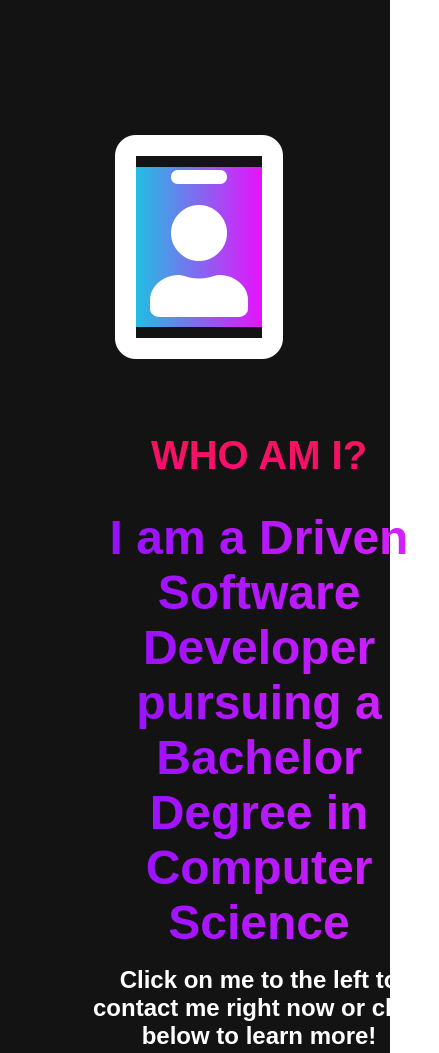
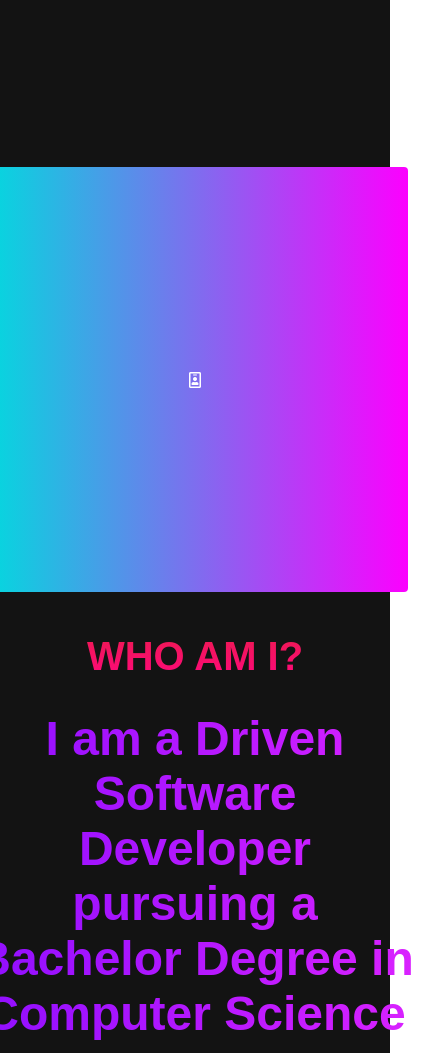
Before and after one commit to appleorch/appleorch.github.io, a plain HTML site: page index.html in a window 390 px wide. Shown: the part 900-1953 px from the top of the page, 439 px wide, since content can reach past the window. Drawn offline with Linux system fonts and the light colour scheme.

Commit message:
Fixed Mobile Responsiveness

```diff
--- a/css/styles.css
+++ b/css/styles.css
@@ -316,9 +316,11 @@
 }
 
 .main__content{
+    /*
     text-align: center;
     align-items: center;
     justify-content: center;
+     */
     color: #fff;
     width: 100%;
 }
@@ -337,7 +339,7 @@
 }
 
 .main__content h2{
-    font-size: 3rem;
+    font-size: 4rem;
     background: #ff8177;  /* fallback for old browsers */
     background: -webkit-linear-gradient(to right, #9114ff, #da22ff);  /* Chrome 10-25, Safari 5.1-6 */
     background: linear-gradient(to right, #8f0eff, #da22ff); /* W3C, IE 10+/ Edge, Firefox 16+, Chrome 26+, Opera 12+, Safari 7+ */
@@ -413,7 +415,7 @@
     background-image: linear-gradient(to right,#00dbde 0%,#fc00ff 100%);
 }
 
-.fa-id-badge, fa-users{
+.fa-layer-group, fa-users{
     font-size: 14rem;
 }
 
@@ -426,7 +428,6 @@
 
 /* Mobile Responsive */
 @media screen and (max-width: 1100px){
-
     .main__container {
         display: grid;
         grid-template-columns: 1fr;
@@ -448,13 +449,13 @@
     }
 
     .main__img--card{
-        height: 10rem;
-        width: 10rem;
+        height: 425px;
+        width: 425px;
     }
 
     .main__content{
         text-align: center;
-        margin: 4rem;
+        margin-bottom: 4rem;
     }
 
     .main__content h1{
```
